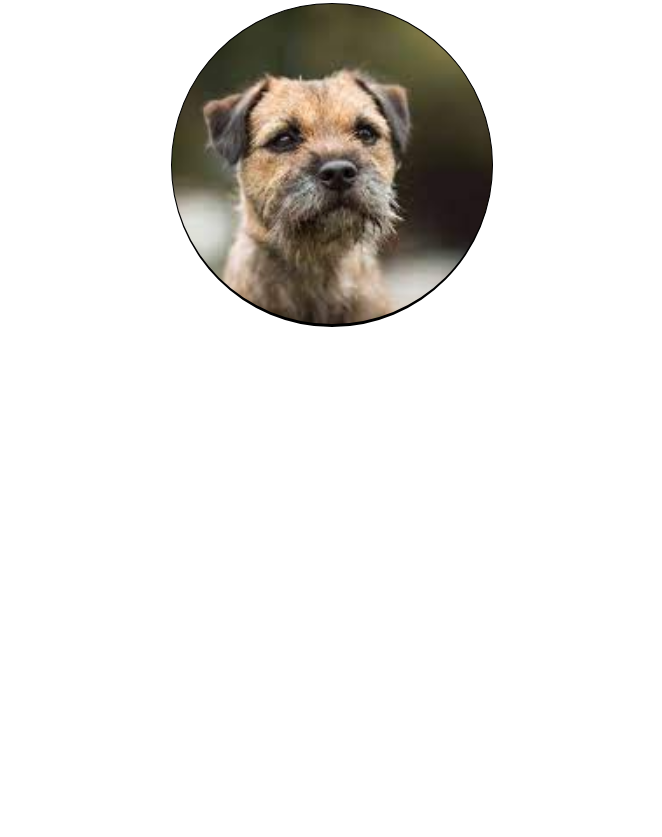
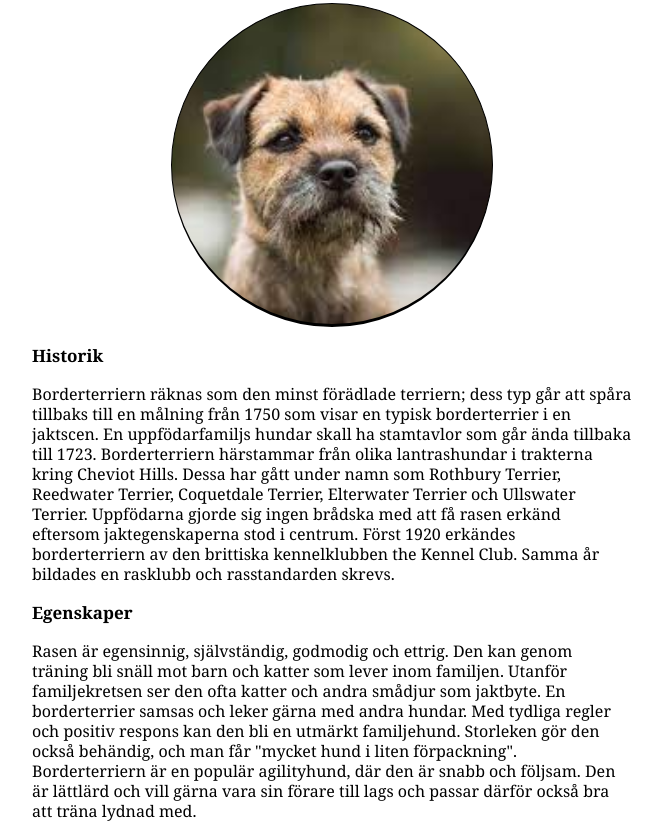
Before and after one commit to sofiesteier/Assignment6.7.1, a plain HTML site: page index.html in a window 1280 px wide. Shown: the part 315-1152 px from the top of the page, without its empty margins (308-970 px from the left). Before the commit the page ends 800 px from the top, so only its background shows below. Drawn offline with Linux system fonts and the light colour scheme.

Commit message:
La till rubriker och text

```diff
--- a/borderterrier.css
+++ b/borderterrier.css
@@ -46,3 +46,11 @@ h2 {
     border: 1px solid black;
     border-bottom: 3px solid black;
 }
+
+h3 {
+    font-size: 17px;
+}
+
+p {
+    line-height: 20px;
+}
--- a/index.html
+++ b/index.html
@@ -20,10 +20,10 @@
     </div>
     <h2>Borderterrier</h2>
     <div class="bild"></div>
-    <h3></h3>
-    <p></p>
-    <h3></h3>
-    <p></p>
+    <h3>Historik</h3>
+    <p>Borderterriern räknas som den minst förädlade terriern; dess typ går att spåra tillbaks till en målning från 1750 som visar en typisk borderterrier i en jaktscen. En uppfödarfamiljs hundar skall ha stamtavlor som går ända tillbaka till 1723. Borderterriern härstammar från olika lantrashundar i trakterna kring Cheviot Hills. Dessa har gått under namn som Rothbury Terrier, Reedwater Terrier, Coquetdale Terrier, Elterwater Terrier och Ullswater Terrier. Uppfödarna gjorde sig ingen brådska med att få rasen erkänd eftersom jaktegenskaperna stod i centrum. Först 1920 erkändes borderterriern av den brittiska kennelklubben the Kennel Club. Samma år bildades en rasklubb och rasstandarden skrevs. </p>
+    <h3>Egenskaper</h3>
+    <p>Rasen är egensinnig, självständig, godmodig och ettrig. Den kan genom träning bli snäll mot barn och katter som lever inom familjen. Utanför familjekretsen ser den ofta katter och andra smådjur som jaktbyte. En borderterrier samsas och leker gärna med andra hundar. Med tydliga regler och positiv respons kan den bli en utmärkt familjehund. Storleken gör den också behändig, och man får "mycket hund i liten förpackning". Borderterriern är en populär agilityhund, där den är snabb och följsam. Den är lättlärd och vill gärna vara sin förare till lags och passar därför också bra att träna lydnad med. </p>
     <div class="bottom"></div>
 </body>
 </html>
```
